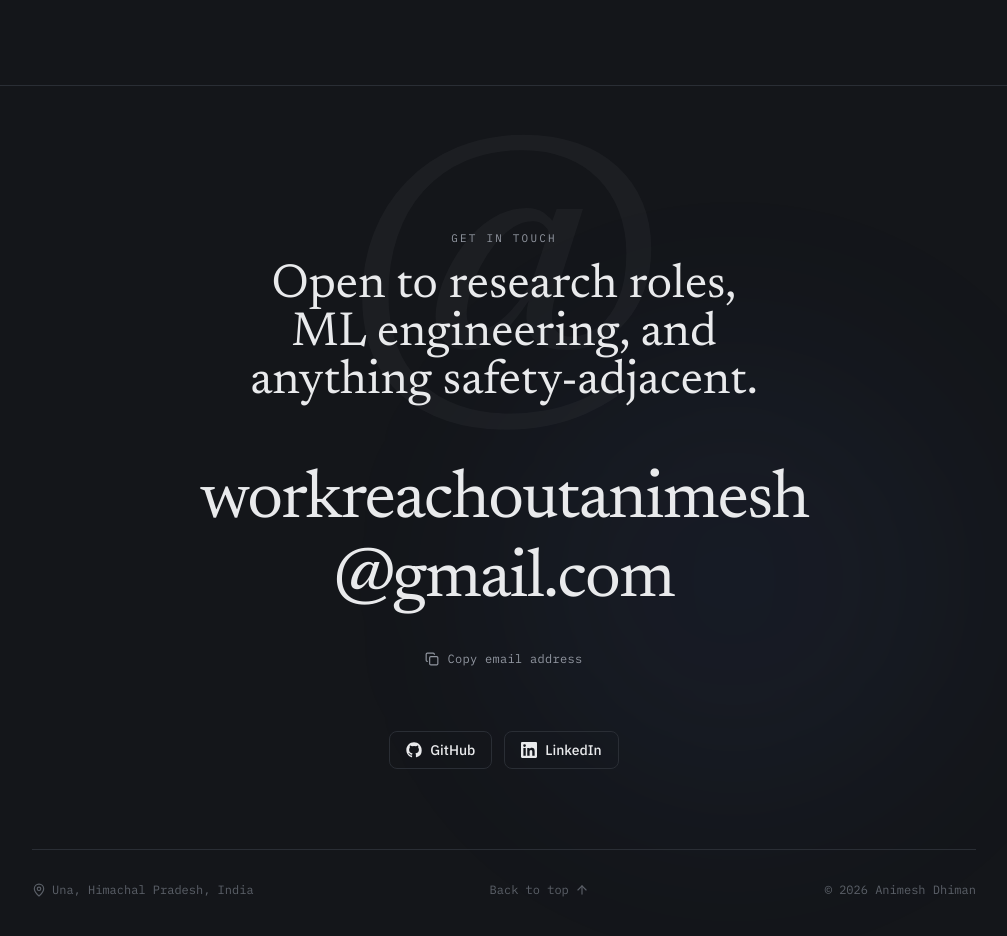
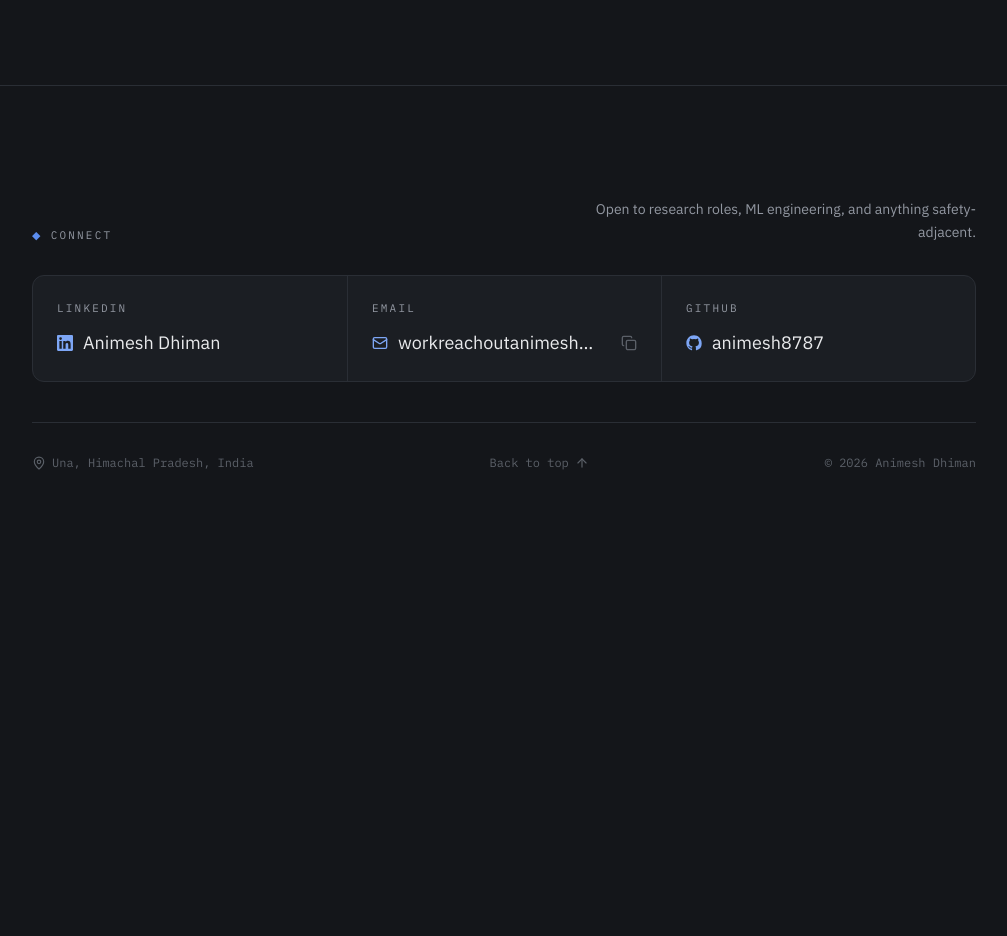
Before and after one commit to animesh8787/animesh-portfolio, a React (Vite) app: page / in a window 1280 px wide. Shown: the part 4260-5196 px from the top of the page, without its empty margins (136-1143 px from the left). After the commit the page ends 4843 px from the top, so only its background shows below. Built offline with nearby package versions, Linux system fonts and the light colour scheme.

Commit message:
Redesign contact section, update email, sitewide polish

```diff
--- a/src/components/Contact.tsx
+++ b/src/components/Contact.tsx
@@ -1,106 +1,100 @@
 import { motion } from "framer-motion";
-import { ArrowUp, Check, Copy, MapPin } from "lucide-react";
+import { ArrowUp, Check, Copy, Mail, MapPin } from "lucide-react";
 import { GithubIcon, LinkedinIcon } from "./BrandIcons";
-import PillButton from "./ui/PillButton";
-import { useMagnetic } from "../hooks/useMagnetic";
 import { useCopyToClipboard } from "../hooks/useCopyToClipboard";
 import { contact } from "../data/content";
 import { EASE } from "../lib/motion";
 
 export default function Contact() {
-  const magnetic = useMagnetic<HTMLAnchorElement>(0.3);
   const { copied, copy } = useCopyToClipboard();
-
   const scrollToTop = () => window.scrollTo({ top: 0, behavior: "smooth" });
 
   return (
-    <footer id="contact" className="relative overflow-hidden">
-      {/* ambient glow — the one warm accent reserved for the site's closing moment */}
-      <div
-        aria-hidden="true"
-        className="absolute left-1/2 top-[30%] h-[460px] w-[460px] -translate-x-1/2 -translate-y-1/2 rounded-full bg-signal/10 blur-[110px] animate-pulseGlow"
-      />
-
-      {/* oversized ghost "@" — the signature glyph of everything this section is about */}
-      <div
-        aria-hidden="true"
-        className="pointer-events-none absolute inset-x-0 top-6 md:top-10 flex justify-center overflow-hidden select-none"
-      >
-        <span className="font-display text-[clamp(9rem,32vw,22rem)] leading-none text-ink/[0.035]">
-          @
-        </span>
-      </div>
-
-      <div className="relative max-w-5xl mx-auto px-6 md:px-10 pt-28 md:pt-36 pb-16">
-        <motion.p
+    <footer id="contact">
+      <div className="max-w-5xl mx-auto px-6 md:px-10 py-24 md:py-28">
+        <motion.div
           initial={{ opacity: 0, y: 10 }}
           whileInView={{ opacity: 1, y: 0 }}
           viewport={{ once: true }}
           transition={{ duration: 0.6, ease: EASE }}
-          className="section-eyebrow text-center mb-4"
+          className="flex flex-col sm:flex-row sm:items-end sm:justify-between gap-3 mb-8"
         >
-          Get in touch
-        </motion.p>
-        <motion.h2
-          initial={{ opacity: 0, y: 10 }}
+          <p className="section-eyebrow flex items-center gap-2">
+            <span className="text-signal">◆</span> Connect
+          </p>
+          <p className="text-sm text-muted max-w-sm sm:text-right leading-relaxed">
+            Open to research roles, ML engineering, and anything safety-adjacent.
+          </p>
+        </motion.div>
+
+        <motion.div
+          initial={{ opacity: 0, y: 14 }}
           whileInView={{ opacity: 1, y: 0 }}
           viewport={{ once: true }}
-          transition={{ duration: 0.6, delay: 0.05, ease: EASE }}
-          className="font-display text-3xl md:text-5xl text-center max-w-2xl mx-auto mb-14 text-balance"
+          transition={{ duration: 0.6, delay: 0.08, ease: EASE }}
+          className="card overflow-hidden"
         >
-          Open to research roles, ML engineering, and anything safety-adjacent.
-        </motion.h2>
+          <div className="grid sm:grid-cols-3 divide-y sm:divide-y-0 sm:divide-x divide-hairline">
+            <a
+              href={contact.linkedin}
+              target="_blank"
+              rel="noreferrer"
+              className="group p-6 transition-colors duration-300 ease-premium hover:bg-surface2"
+            >
+              <p className="section-eyebrow mb-3">LinkedIn</p>
+              <div className="flex items-center gap-2.5 text-base sm:text-lg min-w-0">
+                <LinkedinIcon className="w-4 h-4 text-signal-bright shrink-0" />
+                <span className="text-ink truncate group-hover:text-signal-bright transition-colors duration-300">
+                  Animesh Dhiman
+                </span>
+              </div>
+            </a>
 
-        <motion.div
-          initial={{ opacity: 0, y: 16 }}
-          whileInView={{ opacity: 1, y: 0 }}
-          viewport={{ once: true }}
-          transition={{ duration: 0.7, delay: 0.1, ease: EASE }}
-          className="flex flex-col items-center mb-16"
+            <div className="p-6">
+              <p className="section-eyebrow mb-3">Email</p>
+              <div className="flex items-center justify-between gap-3">
+                <a
+                  href={`mailto:${contact.email}`}
+                  className="flex items-center gap-2.5 text-base sm:text-lg min-w-0 flex-1 text-ink hover:text-signal-bright transition-colors duration-300"
                 >
-          <motion.a
-            ref={magnetic.ref}
-            href={`mailto:${contact.email}`}
-            onMouseMove={magnetic.onMouseMove}
-            onMouseLeave={magnetic.onMouseLeave}
-            animate={{ x: magnetic.offset.x, y: magnetic.offset.y }}
-            transition={{ type: "spring", stiffness: 150, damping: 14, mass: 0.4 }}
-            className="group relative inline-block min-w-0 max-w-full break-words font-display text-[clamp(1.85rem,6.5vw,4.25rem)] leading-[1.15] tracking-tight text-ink text-center"
-          >
-            workreachoutanimesh<wbr />@gmail.com
-            <span className="absolute left-0 -bottom-1 h-[2px] w-full origin-left scale-x-0 bg-signal-bright transition-transform duration-500 ease-premium group-hover:scale-x-100" />
-          </motion.a>
-
+                  <Mail className="w-4 h-4 text-signal-bright shrink-0" />
+                  <span className="truncate min-w-0 flex-1" title={contact.email}>
+                    {contact.email}
+                  </span>
+                </a>
                 <button
                   type="button"
                   onClick={() => copy(contact.email)}
-            className="mt-8 inline-flex items-center gap-2 font-mono text-xs tracking-wide text-muted hover:text-signal-bright transition-colors duration-300"
+                  aria-label="Copy email address"
+                  className="shrink-0 text-faint hover:text-signal-bright transition-colors duration-300"
                 >
                   {copied ? (
-              <Check className="w-3.5 h-3.5 text-sage-bright" />
+                    <Check className="w-4 h-4 text-sage-bright" />
                   ) : (
-              <Copy className="w-3.5 h-3.5" />
+                    <Copy className="w-4 h-4" />
                   )}
-            {copied ? "Copied to clipboard" : "Copy email address"}
                 </button>
+              </div>
+            </div>
+
+            <a
+              href={contact.github}
+              target="_blank"
+              rel="noreferrer"
+              className="group p-6 transition-colors duration-300 ease-premium hover:bg-surface2"
+            >
+              <p className="section-eyebrow mb-3">GitHub</p>
+              <div className="flex items-center gap-2.5 text-base sm:text-lg min-w-0">
+                <GithubIcon className="w-4 h-4 text-signal-bright shrink-0" />
+                <span className="text-ink truncate group-hover:text-signal-bright transition-colors duration-300">
+                  animesh8787
+                </span>
+              </div>
+            </a>
+          </div>
         </motion.div>
 
-        <motion.div
-          initial={{ opacity: 0, y: 12 }}
-          whileInView={{ opacity: 1, y: 0 }}
-          viewport={{ once: true }}
-          transition={{ duration: 0.6, delay: 0.15, ease: EASE }}
-          className="flex flex-wrap items-center justify-center gap-3 mb-20"
-        >
-          <PillButton href={contact.github} size="sm" icon={<GithubIcon className="w-4 h-4" />} external>
-            GitHub
-          </PillButton>
-          <PillButton href={contact.linkedin} size="sm" icon={<LinkedinIcon className="w-4 h-4" />} external>
-            LinkedIn
-          </PillButton>
-        </motion.div>
-
-        <div className="flex flex-wrap items-center justify-between gap-4 pt-8 border-t border-hairline text-faint text-xs font-mono">
+        <div className="flex flex-wrap items-center justify-between gap-4 pt-8 mt-10 border-t border-hairline text-faint text-xs font-mono">
           <span className="flex items-center gap-1.5">
             <MapPin className="w-3.5 h-3.5" /> {contact.location}
           </span>
--- a/src/data/content.ts
+++ b/src/data/content.ts
@@ -96,6 +96,6 @@ export const contact = {
   email: "workreachoutanimesh@gmail.com",
   phone: "+91 94181 79744",
   location: "Una, Himachal Pradesh, India",
-  linkedin: "#", // TODO: paste real LinkedIn URL
-  github: "#", // TODO: paste real GitHub URL
+  linkedin: "https://www.linkedin.com/in/animesh-dhiman-658250311/",
+  github: "https://github.com/animesh8787",
 };
```
Lines whose indentation alone changed are shown as unchanged.
